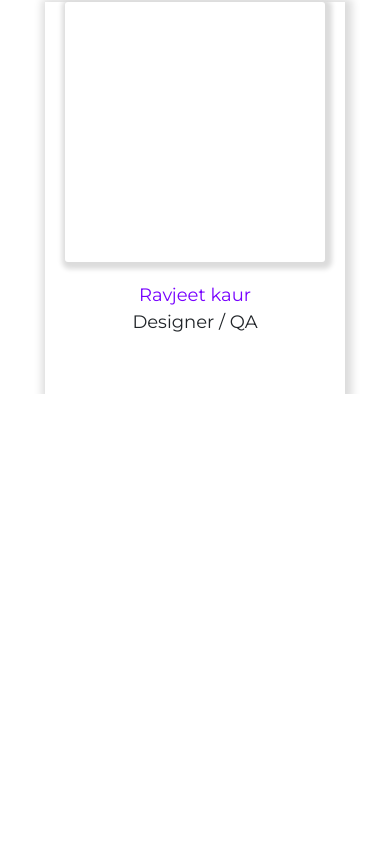
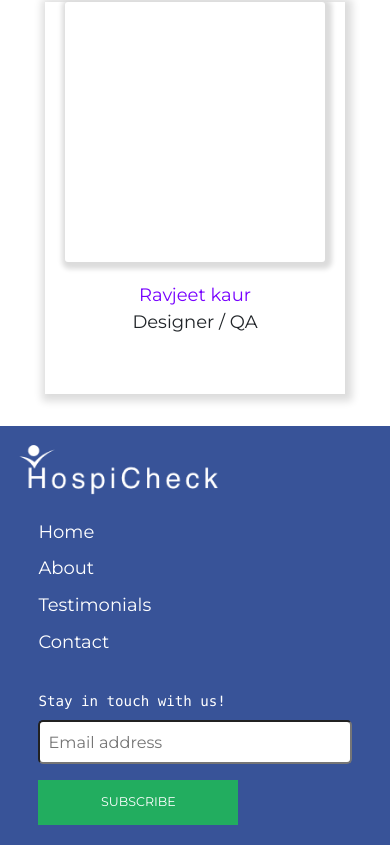
Before and after one commit to giriksoni0710/HospicheckWebApp, an Angular app: page /about in a window 390 px wide. Shown: the part 3406-4251 px from the top of the page. Before the commit the page ends 3800 px from the top, so only its background shows below. Built offline with nearby package versions, Linux system fonts and the light colour scheme.

Commit message:
mobile footer

```diff
--- a/src/app/about/about.component.html
+++ b/src/app/about/about.component.html
@@ -59,3 +59,21 @@
     </div>
   </div>
 </div>
+<div class="footer">
+  <a routerLink="/" class="logo">
+    <img src="./assets/img/logo-white.png" alt="Site Logo" width="200px">
+  </a>
+  <div class="footer-menu-nav">
+    <ul>
+      <li>Home</li>
+      <li>About</li>
+      <li>Testimonials</li>
+      <li>Contact</li>
+    </ul>
+  </div>
+  <div class="subscribe">
+    <label for="email" class="label"><pre>Stay in touch with us!</pre></label><br>
+    <input name="email" id="email" type="email" placeholder="Email address">
+    <button type="button">SUBSCRIBE</button>
+  </div>
+</div>
--- a/src/app/about/about.component.scss
+++ b/src/app/about/about.component.scss
@@ -1,6 +1,6 @@
 @import url('https://fonts.googleapis.com/css?family=Lato&display=swap');
 .about-banner{
-    width:100vw;
+    width:100%;
     height:300px;
     @media screen and (min-width:720px)
     {
@@ -112,3 +112,63 @@
         }
     }
 }
+
+.footer{
+    width:100%;
+    height:auto;
+    background:#385398;
+    padding:1.2rem;
+
+    .logo{
+        img{
+            max-width:100%;
+            height:auto;
+        }
+    }
+
+    .footer-menu-nav{
+        ul{
+            padding:1.2rem;
+            width:100%;
+            list-style-type: none;
+            display:flex;
+            flex-flow:column nowrap;
+
+            li{
+                color:#fff;
+                padding:0.3rem 0;
+                &:last-child{
+                    padding-bottom:0;
+                }
+            }
+        }
+    }
+    .subscribe{
+        padding: 0 1.2rem;
+
+        .label{
+            font-size:.9em;
+            margin-bottom:0;
+
+            pre{
+                color:#fff;
+                margin-bottom:0;
+             }
+        }
+        input{
+            width:100%;
+            border-radius:5px;
+            font-size: 0.9em;
+            padding:0.5rem;
+        }
+        button{
+            margin-top:1rem;
+            width:200px;
+            height:45px;
+            font-size:0.7em;
+            background:#22AD5F;
+            border:none;
+            color:#fff;
+        }
+    }
+}
--- a/src/app/nav/nav.component.scss
+++ b/src/app/nav/nav.component.scss
@@ -1,5 +1,6 @@
 header {
 //   background: #7700FF;
+    width:100%;
     background: #fff;
     box-shadow: 0 2px 10px 4px #dcdcdc;
     .logo {
```
Also changed, not shown: src/assets/img/logo-white.png (added). Lines whose indentation alone changed are shown as unchanged.
